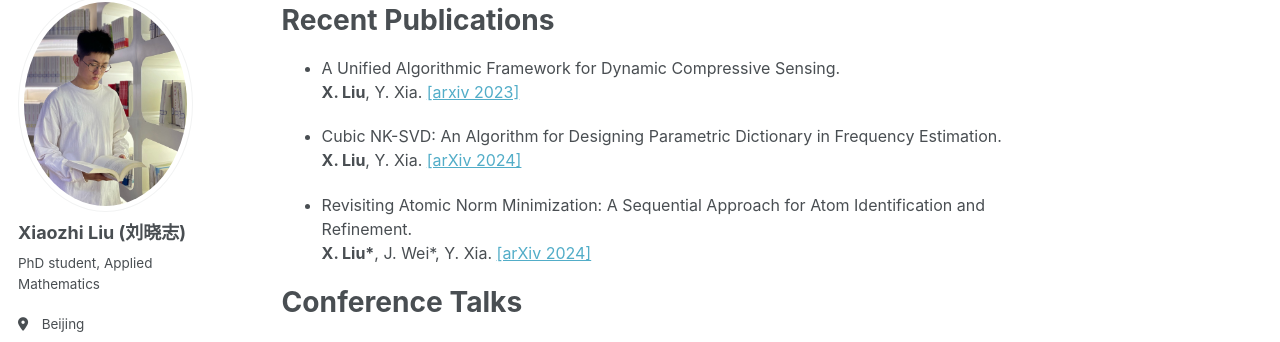
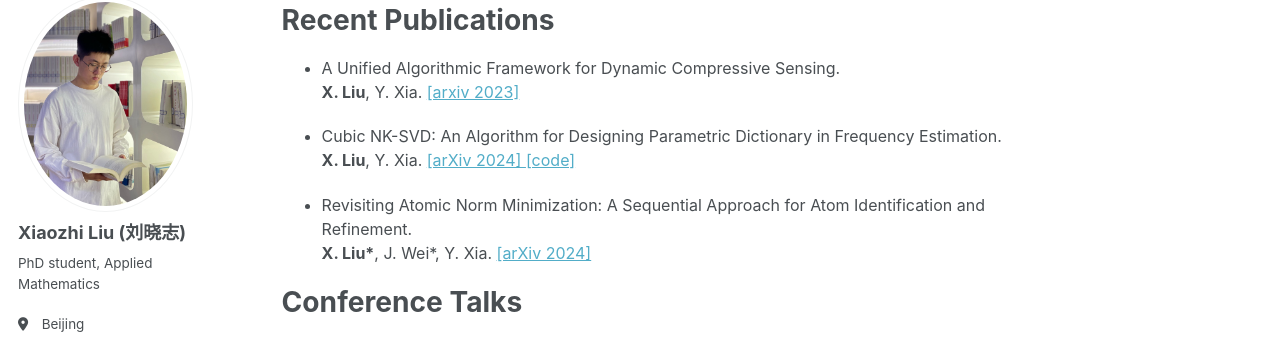
Before and after one commit to xzliu-opt/xzliu-opt.github.io, a Jekyll site: the page built from _pages/about.md, in a window 1280 px wide and 900 px high, scrolled down 381 px. Shown: the part 110-452 px from the top of the window. Built offline with Jekyll 4.4.1, drawn with Linux system fonts in a browser that asks for light colours; some web fonts are replaced.

Commit message:
Update about.md

```diff
--- a/_pages/about.md
+++ b/_pages/about.md
@@ -27,7 +27,7 @@ Recent Publications
  <b>X. Liu</b>, Y. Xia. <a href="https://arxiv.org/abs/2310.07202">[arxiv 2023] </a>
 </p></li>
 <li><p> Cubic NK-SVD: An Algorithm for Designing Parametric Dictionary in Frequency Estimation. <br />
- <b>X. Liu</b>, Y. Xia. <a href="https://arxiv.org/abs/2408.03708">[arXiv 2024]  </a>
+ <b>X. Liu</b>, Y. Xia. <a href="https://arxiv.org/abs/2408.03708">[arXiv 2024]  </a> <a href="https://github.com/xzliu-opt/Cubic-NK-SVD">[code]  </a>
  </p></li>
 <li><p> Revisiting Atomic Norm Minimization: A Sequential Approach for Atom Identification and Refinement. <br />
  <b>X. Liu*</b>, J. Wei*, Y. Xia. <a href="https://arxiv.org/abs/2411.08459">[arXiv 2024]  </a>
```
